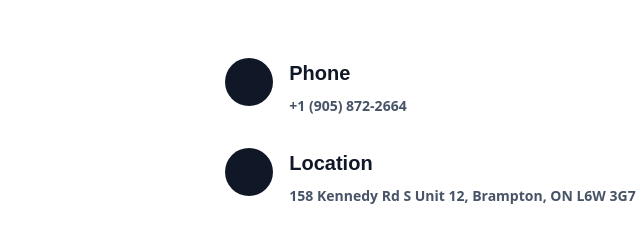
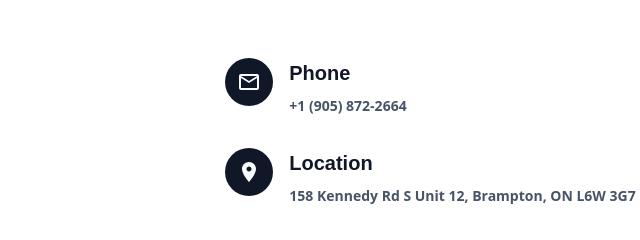
Before and after one commit to amansammy/thelastcue, a plain HTML site: page index.html in a window 1280 px wide. Shown: the part 5627-5867 px from the top of the page, 529-1169 px from the left. Drawn offline with Linux system fonts and the light colour scheme; a script that the page names is missing.

Commit message:
updated contact section

```diff
--- a/index.html
+++ b/index.html
@@ -421,28 +421,32 @@
                                 <div class="uui-contact07_item-icon-wrapper">
                                     <div class="icon-featured-large">
                                         <div class="uui-icon-1x1-xsmall w-embed">
-                                                <svg width="24" height="24" viewBox="0 0 24 24" fill="none" xmlns="http://www.w3.org/2000/svg"><path d="M8.38028 8.85323..." stroke="currentColor" stroke-width="2" stroke-linecap="round" stroke-linejoin="round"/></svg>
+                                            <svg width="24" height="24" viewBox="0 0 24 24" fill="none" xmlns="http://www.w3.org/2000/svg">
+                                                <path d="M20 4H4C2.9 4 2 4.9 2 6V18C2 19.1 2.9 20 4 20H20C21.1 20 22 19.1 22 18V6C22 4.9 21.1 4 20 4ZM20 18H4V8L12 13L20 8V18ZM12 11L4 6H20L12 11Z" fill="currentColor"/>
+                                            </svg>
                                         </div>
                                     </div>
                                 </div>
                                 <div class="uui-contact07_item-text-wrapper">
                                     <h3 class="uui-heading-xxsmall">Phone</h3>
                                     <div class="uui-space-xxsmall"></div>
-                                        <a href="#" class="uui-text-style-link-02">+1 (905) 872-2664</a>
+                                    <a href="tel:+19058722664" class="uui-text-style-link-02">+1 (905) 872-2664</a>
                                 </div>
                             </div>
                             <div id="w-node-_0cfd1064-27d2-0315-16f5-99bc88b35856-f6eb177c" class="uui-contact07_item">
                                 <div class="uui-contact07_item-icon-wrapper">
                                     <div class="icon-featured-large">
                                         <div class="uui-icon-1x1-xsmall w-embed">
-                                                <svg width="24" height="24" viewBox="0 0 24 24" fill="none" xmlns="http://www.w3.org/2000/svg"><path d="M12 12.5..." stroke="currentColor" stroke-width="2" stroke-linecap="round" stroke-linejoin="round"/></svg>
+                                            <svg width="24" height="24" viewBox="0 0 24 24" fill="none" xmlns="http://www.w3.org/2000/svg">
+                                                <path d="M12 2C8.13 2 5 5.13 5 9C5 14.25 12 22 12 22C12 22 19 14.25 19 9C19 5.13 15.87 2 12 2ZM12 11.5C10.62 11.5 9.5 10.38 9.5 9C9.5 7.62 10.62 6.5 12 6.5C13.38 6.5 14.5 7.62 14.5 9C14.5 10.38 13.38 11.5 12 11.5Z" fill="currentColor"/>
+                                            </svg>
                                         </div>
                                     </div>
                                 </div>
                                 <div class="uui-contact07_item-text-wrapper">
                                     <h3 class="uui-heading-xxsmall">Location</h3>
                                     <div class="uui-space-xxsmall"></div>
-                                        <a href="#" class="uui-text-style-link-02">158 Kennedy Rd S Unit 12, Brampton, ON L6W 3G7</a>
+                                    <a href="https://www.google.com/maps/place/158+Kennedy+Rd+S+Unit+12,+Brampton,+ON+L6W+3G7,+Canada" target="_blank" class="uui-text-style-link-02">158 Kennedy Rd S Unit 12, Brampton, ON L6W 3G7</a>
                                 </div>
                             </div>
                         </div>
@@ -459,7 +463,6 @@
                         referrerpolicy="no-referrer-when-downgrade"
                         title="Map of The Last Cue Billiards Club at 158 Kennedy Rd S Unit 12, Brampton, ON">
                     </iframe>
-                    </div>
                 </div>
             </div>
         </div>
```
Lines whose indentation alone changed are shown as unchanged.
